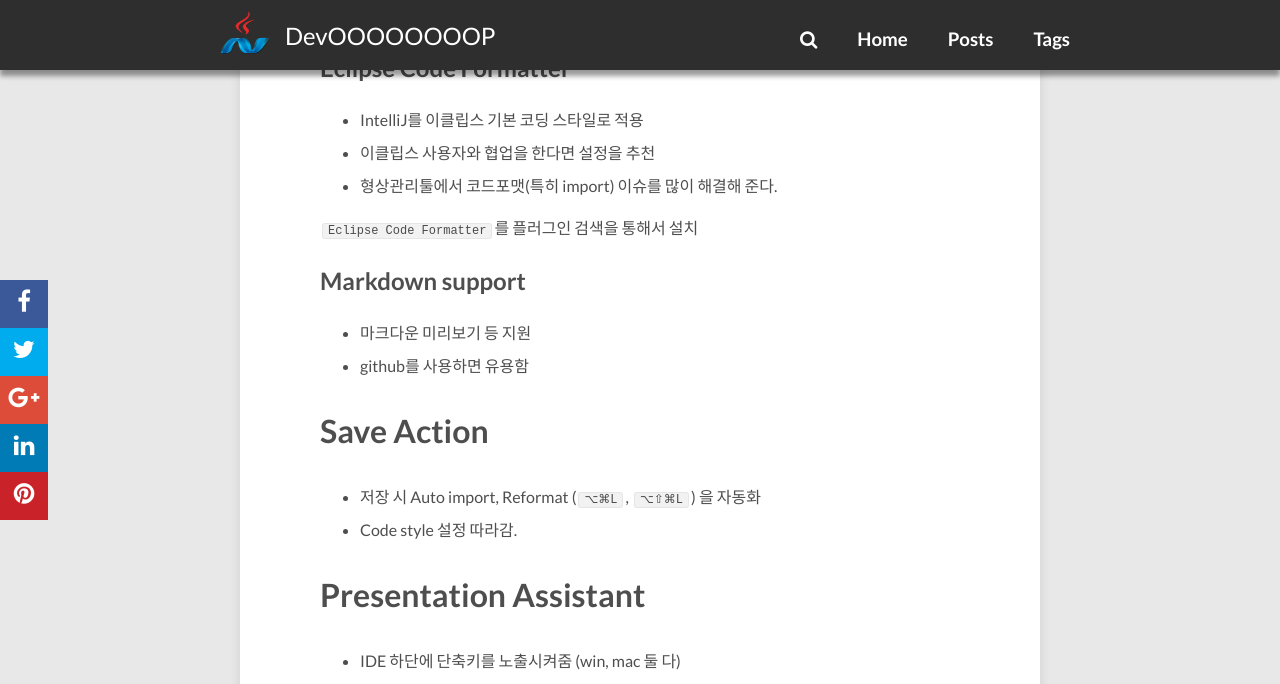
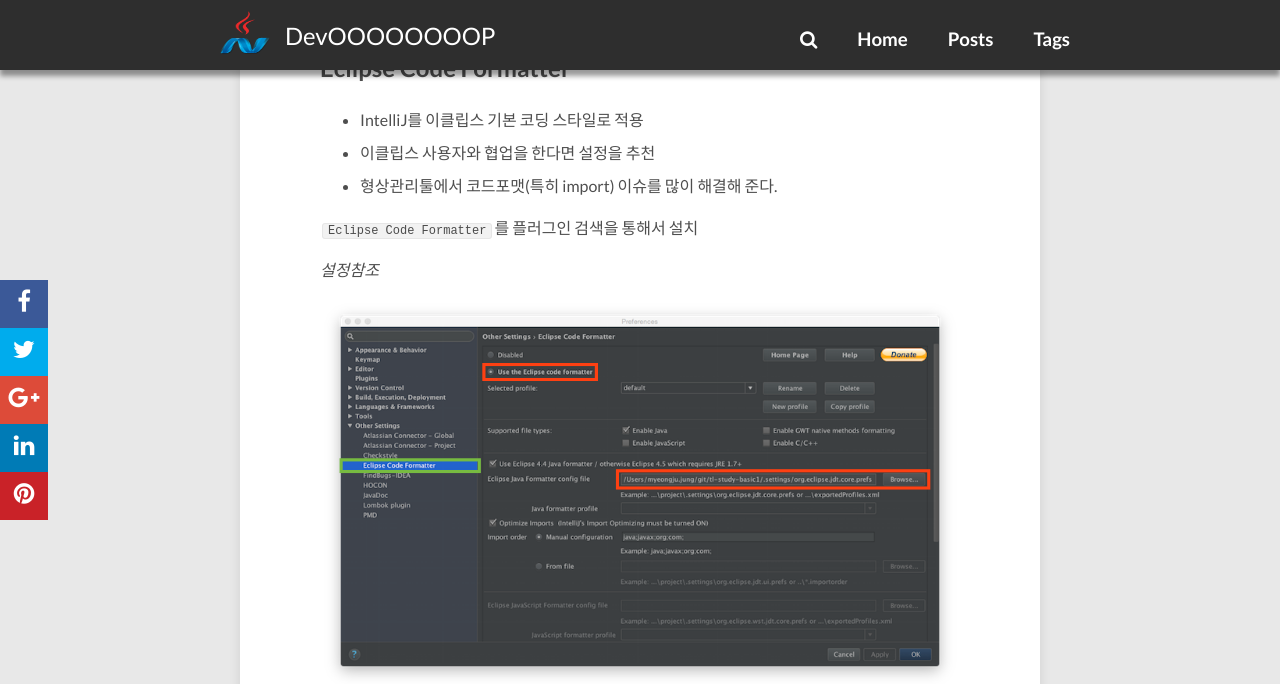
Before and after one commit to redutan/redutan.github.io, a Jekyll site: the page built from _posts/2015/2015-10-07-osx-intellij-idea-plugin.markdown, in a window 1280 px wide and 1400 px high, scrolled down 4454 px. Shown: the top 684 px of the window. Built offline with Jekyll 4.4.1, drawn with Linux system fonts in a browser that asks for light colours; nearby versions of some CDN libraries; comment, search, counter and statistics services are not loaded.

Commit message:
내용 레이아웃 오류 수정

```diff
--- a/_posts/2015/2015-10-07-osx-intellij-idea-plugin.markdown
+++ b/_posts/2015/2015-10-07-osx-intellij-idea-plugin.markdown
@@ -85,6 +85,10 @@
 
 `Eclipse Code Formatter`를 플러그인 검색을 통해서 설치
 
+*설정참조*
+
+![Eclipse Code Formatter Configuration](/images/2015/10/intellijPlugin_eclipseCodeFormatter.png)
+
 ## Markdown support
 
 - 마크다운 미리보기 등 지원
@@ -103,8 +107,3 @@
 ![Presentation Assistant](https://plugins.jetbrains.com/files/7345/screenshot_14337.png)
 
 *https://plugins.jetbrains.com/plugin/7345-presentation-assistant*
-
-
-*설정참조*
-
-![Eclipse Code Formatter Configuration](/images/2015/10/intellijPlugin_eclipseCodeFormatter.png)
```
